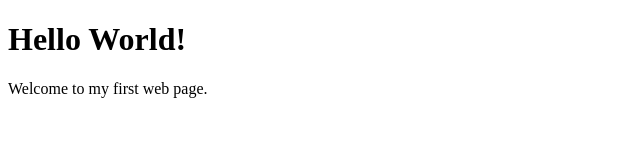
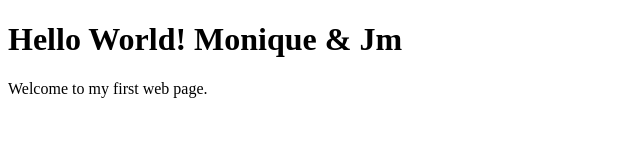
Before and after one commit to niqniq17/HelloWorld-App, a plain HTML site: page index.html in a window 1280 px wide. Shown: the whole page, without its empty margins (0-640 px from the left). Drawn offline with Linux system fonts and the light colour scheme.

Commit message:
Monique & Jm

```diff
--- a/index.html
+++ b/index.html
@@ -13,7 +13,7 @@
 <body>
 
 
-    <h1>Hello World!</h1>
+    <h1>Hello World! Monique & Jm</h1>
     <p>Welcome to my first web page.</p>
 
 
```
